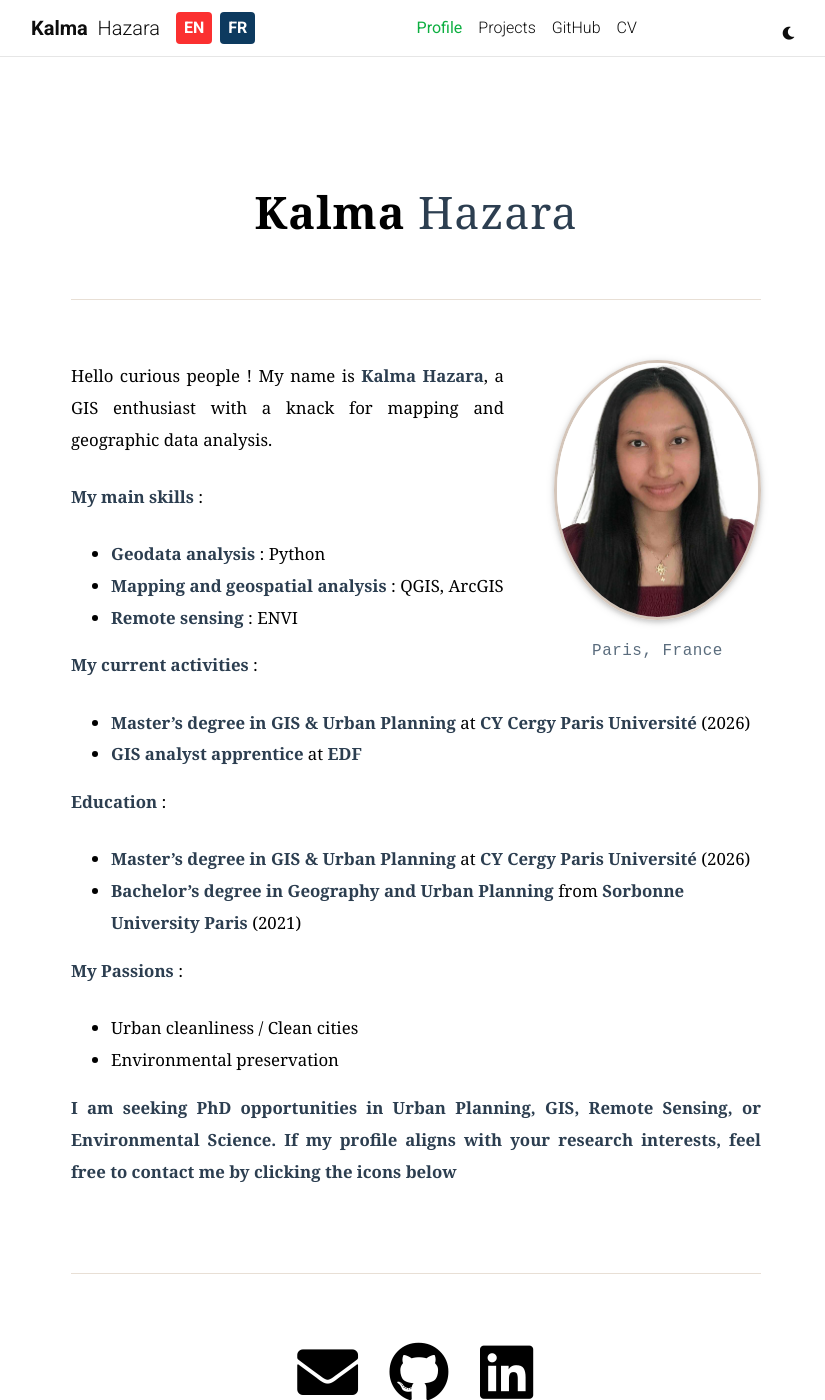
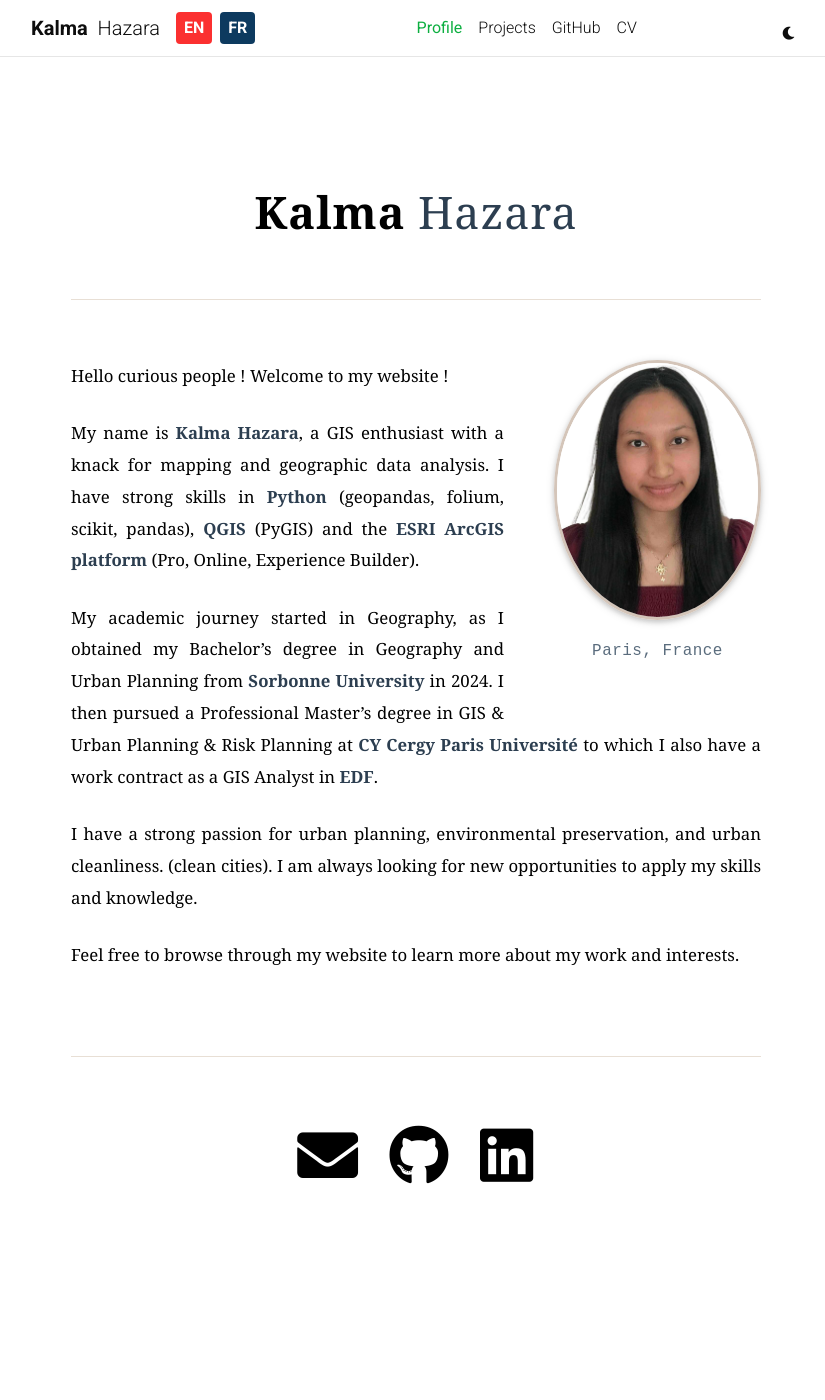
Before and after one commit to kalmahj/kalmahj.github.io, a Jekyll site: the page built from _pages/en/about.md, in a window 1280 px wide and 1400 px high. Shown: the whole window, without its empty margins (224-1049 px from the left). Built offline with Jekyll 4.4.1, drawn with Linux system fonts in a browser that asks for light colours; full-size pictures stand in for the smaller copies a plugin makes; comment, search, counter and statistics services are not loaded; a style sheet for code colours, icons or effects is not loaded.

Commit message:
about_eng

```diff
--- a/_pages/en/about.md
+++ b/_pages/en/about.md
@@ -22,23 +22,12 @@
 social: true  # includes social icons at the bottom of the page
 ---
 
-Hello curious people ! My name is **Kalma Hazara**, a GIS enthusiast with a knack for mapping and geographic data analysis.
+Hello curious people ! Welcome to my website !
 
-**My main skills** :
-- **Geodata analysis** : Python
-- **Mapping and geospatial analysis** : QGIS, ArcGIS
-- **Remote sensing** : ENVI
+My name is **Kalma Hazara**, a GIS enthusiast with a knack for mapping and geographic data analysis. I have strong skills in **Python** (geopandas, folium, scikit, pandas), **QGIS** (PyGIS) and the **ESRI ArcGIS platform** (Pro, Online, Experience Builder).
 
-**My current activities** :
-- **Master's degree in GIS & Urban Planning** at **CY Cergy Paris Université** (2026)
-- **GIS analyst apprentice** at **EDF**
+My academic journey started in Geography, as I obtained my Bachelor's degree in Geography and Urban Planning from **Sorbonne University** in 2024. I then pursued a Professional Master's degree in GIS & Urban Planning & Risk Planning at **CY Cergy Paris Université** to which I also have a work contract as a GIS Analyst in **EDF**.
 
-**Education** :
-- **Master's degree in GIS & Urban Planning** at **CY Cergy Paris Université** (2026)
-- **Bachelor's degree in Geography and Urban Planning** from **Sorbonne University Paris** (2021)
+I have a strong passion for urban planning, environmental preservation, and urban cleanliness. (clean cities). I am always looking for new opportunities to apply my skills and knowledge.
 
-**My Passions** :
-- Urban cleanliness / Clean cities
-- Environmental preservation
-
-**I am seeking PhD opportunities in Urban Planning, GIS, Remote Sensing, or Environmental Science. If my profile aligns with your research interests, feel free to contact me by clicking the icons below**
+Feel free to browse through my website to learn more about my work and interests.
```
